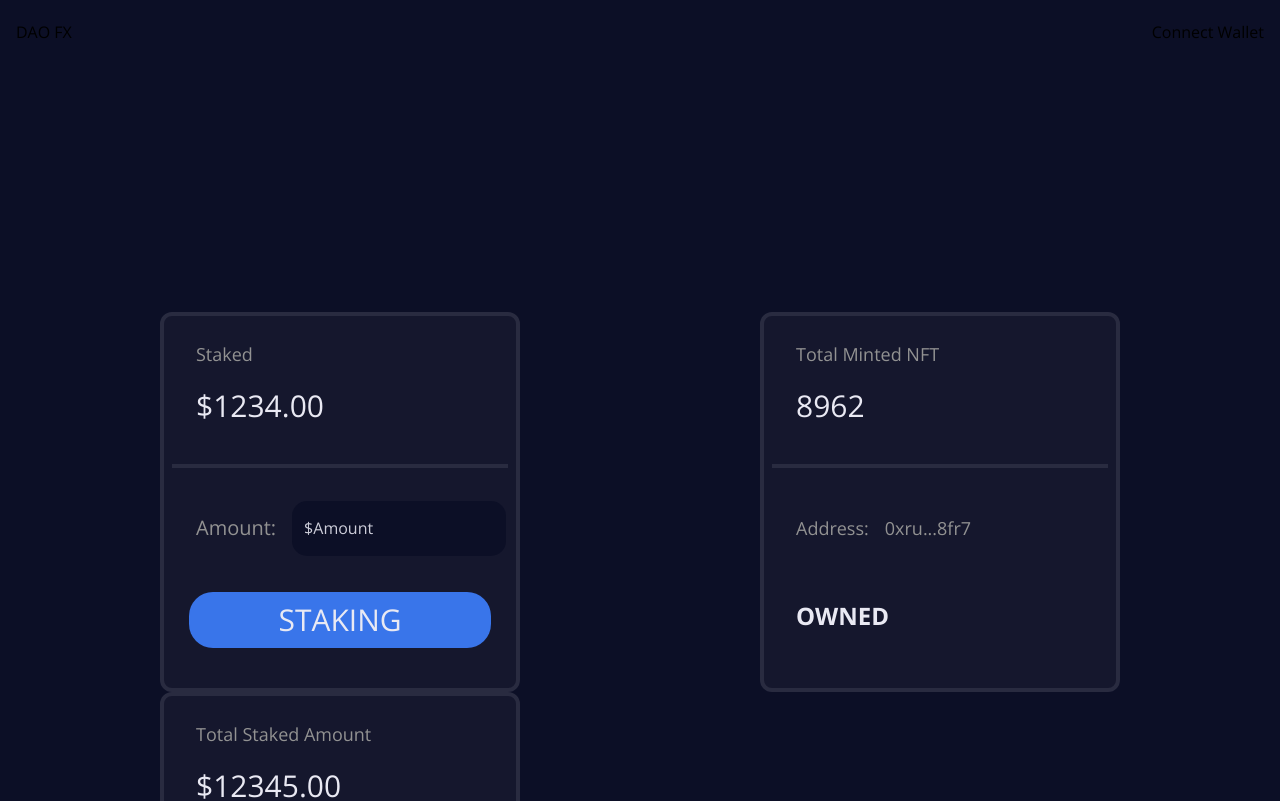
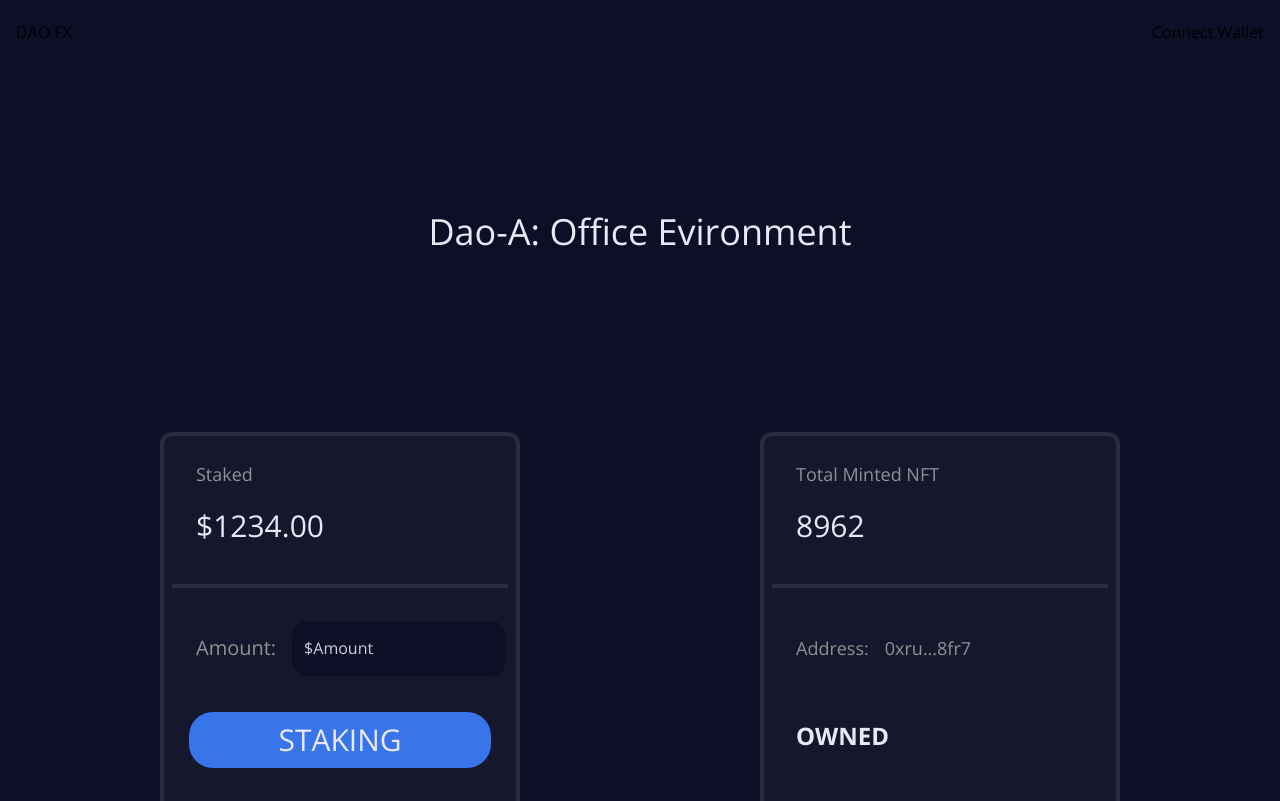
Before and after one commit to Bank-Social-Chainlink-2022/Bank_Social, a React (Create React App) app: page /daopage in a window 1280 px wide. Shown: the top 801 px of the page. Built offline with nearby package versions, Linux system fonts and the light colour scheme.

Commit message:
Daopage fix

```diff
--- a/src/pages/DaoPage.jsx
+++ b/src/pages/DaoPage.jsx
@@ -9,8 +9,11 @@ const DaoPage = () => {
     <>
       <div className="container h-screen">
         <div className="flex flex-col gap-20 bg-main-bg px-28 relative">
+          <h1 className="text-title-text  mt-[100px] text-4xl">
+            Dao-A: Office Evironment
+          </h1>
           {/* Sction 1 */}
-          <div className="flex flex-wrap mt-[200px] justify-between ">
+          <div className="flex flex-wrap mt-[100px] justify-between ">
             {/* card1 */}
             <div className="w-[360px] h-[380px] border-color border-4 bg-sub-bg rounded-xl flex flex-col py-6 px-2 gap-10 ">
               <div className="text-left flex flex-col gap-5 pl-6">
@@ -103,8 +106,8 @@ const DaoPage = () => {
                   borderRadius: "15px",
                 }}
               >
-                <option value="ETH">ETHER</option>
-                <option value="USDC">USDC</option>
+                <option value={true}>ETHER</option>
+                <option value={false}>USDC</option>
               </select>
             </div>
             <div className="w-full flex flex-col gap-3">
```
